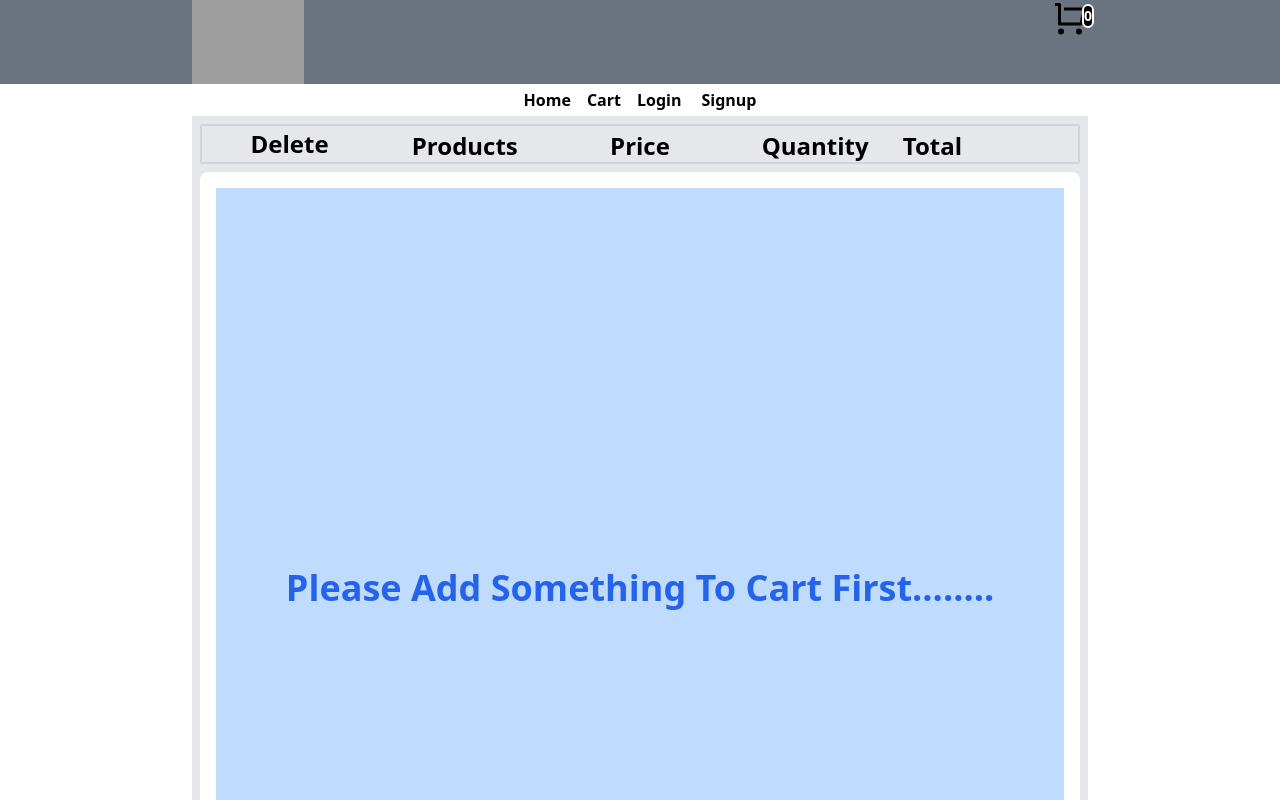
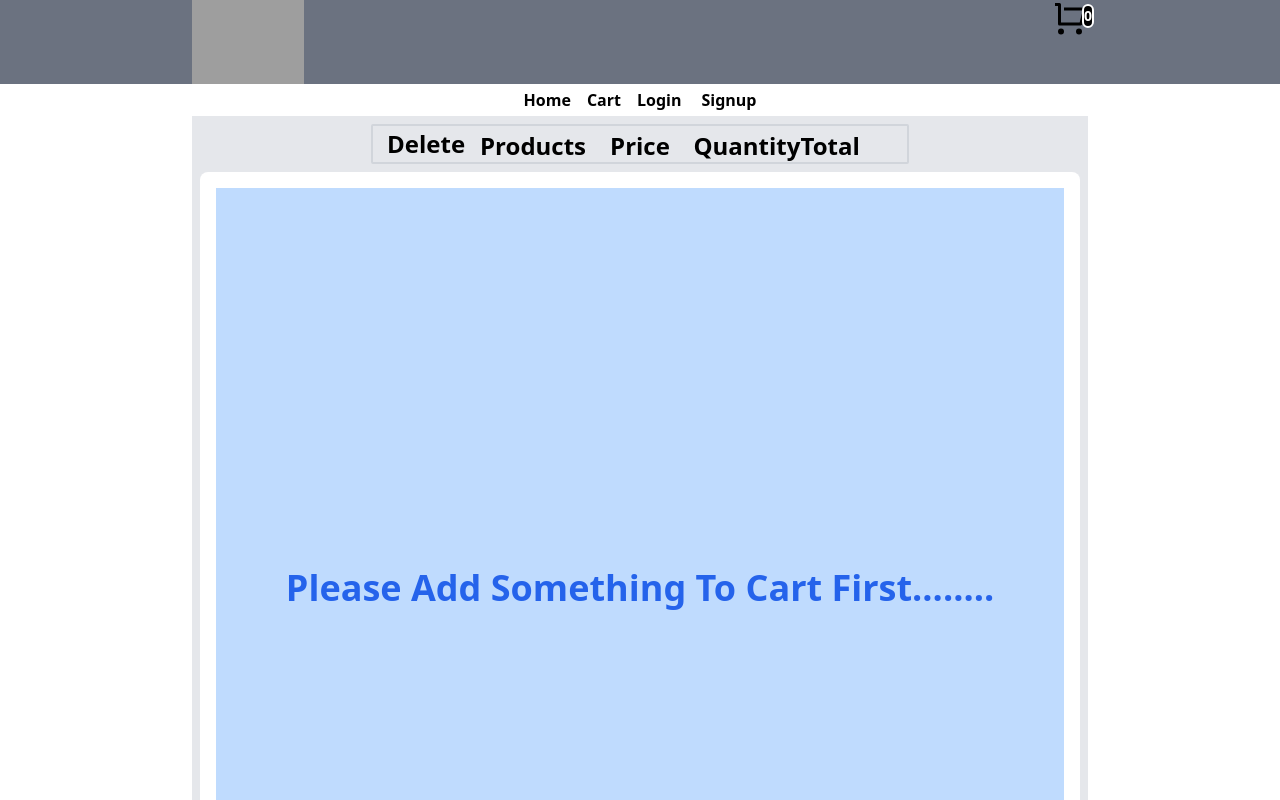
Before and after one commit to DeepakJoshi100/Assignment-20, a React (Vite) app: page /cart in a window 1280 px wide. Built offline with nearby package versions, Linux system fonts and the light colour scheme; grey boxes are pictures that could not be loaded.

Commit message:
unwanted bugs

```diff
--- a/src/App.jsx
+++ b/src/App.jsx
@@ -27,11 +27,10 @@ function App() {
     const newCart = { ...cart, [productId]: oldCount + count };
     updateCart(newCart);
   }
-
   function updateCart(newCart) {
     setCart(newCart);
     const cartString = JSON.stringify(newCart);
-    localStorage.setItem("my-cart", cartString);
+    localStorage.setItem("my-Cart", cartString);
   }
 
   const totalCount = Object.keys(cart).reduce(function (previous, current) {
--- a/src/Dummy0.jsx
+++ b/src/Dummy0.jsx
@@ -39,7 +39,7 @@ function Dummy0({ cart, setCart }) {
           <Loading />
         ) : (
           <>
-            <div className="h-full max-w-4xl p-2 mx-auto bg-gray-200">
+            <div className="h-full max-w-4xl p-2 mx-auto bg-gray-200 flex flex-col">
               <Dummytop />
               <div className="p-4 my-2 bg-white rounded-lg">
                 <Dummy1
--- a/src/Dummy2.jsx
+++ b/src/Dummy2.jsx
@@ -1,6 +1,5 @@
 import React, { useState } from "react";
 import { AiOutlineDelete } from "react-icons/ai";
-import Loading from "./Loading";
 import Loading2 from "./Loading2";
 function Dummy2({
   thumbnail,
--- a/src/Loading2.jsx
+++ b/src/Loading2.jsx
@@ -4,7 +4,7 @@ import HashLoader from "react-spinners/HashLoader";
 function Loading2() {
   return (
     <div className="h-screen flex items-center justify-center grow">
-      <HashLoader color={"#e39a12"} />
+      <HashLoader classname="text-blue-600" />
     </div>
   );
 }
```
